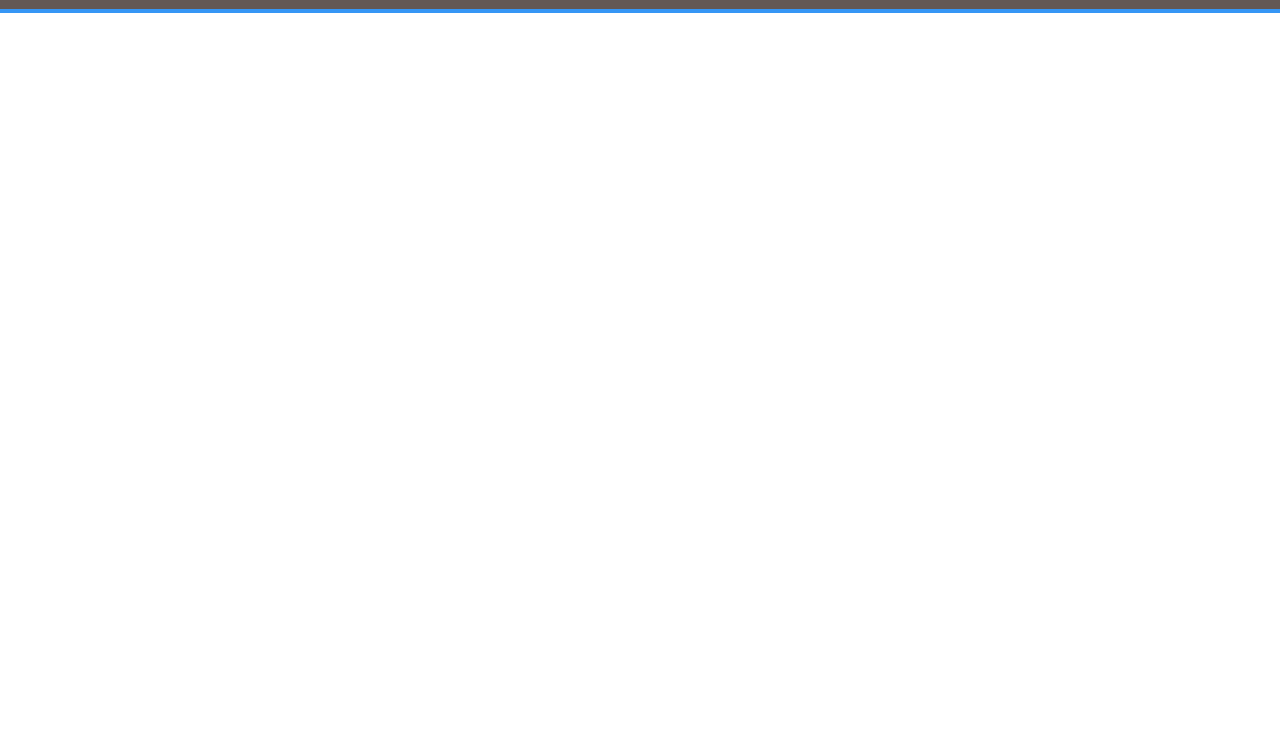
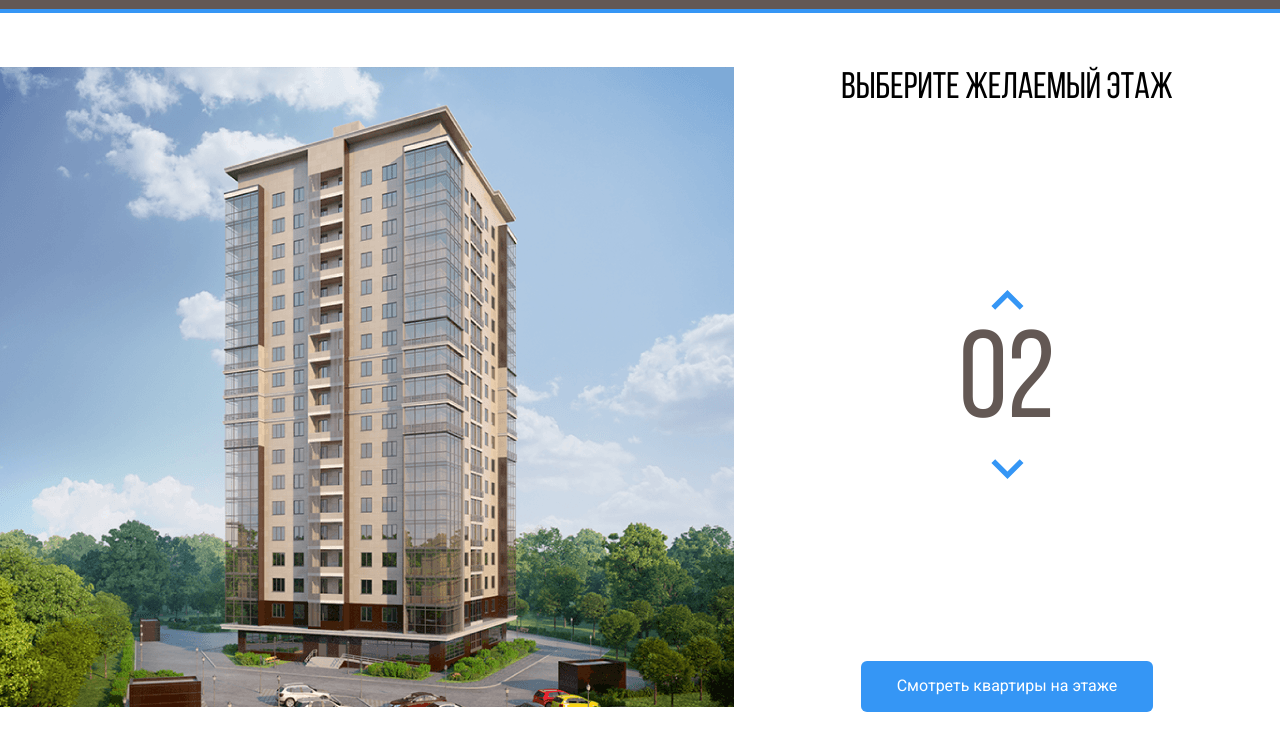
Before and after one commit to HenkSeed/melody, a plain HTML site: page index.html in a window 1280 px wide. Shown: the part 55-800 px from the top of the page. Drawn offline with Linux system fonts and the light colour scheme.

Commit message:
Day 02. Сверстали основную страницу.

```diff
--- a/css/style.css
+++ b/css/style.css
@@ -1,3 +1,13 @@
+@font-face {
+	font-family: 'Bebas Neue';
+	src: local('Bebas Neue Regular Regular'), local('BebasNeueRegular'),
+		url('../fonts/BebasNeueRegular.woff2') format('woff2'),
+		url('../fonts/BebasNeueRegular.woff') format('woff');
+	font-weight: normal;
+	font-style: normal;
+	font-display: swap;
+}
+
 * {
 	box-sizing: border-box;
 }
@@ -52,3 +62,60 @@ body {
 	line-height: 20px;
 	text-decoration: none;
 }
+.main {
+	display: flex;
+	max-width: 1280px;
+	margin: auto;
+	padding-top: 54px;
+}
+.main-title {
+	font-family: 'Bebas Neue', sans-serif;
+	font-weight: normal;
+	font-size: 37px;
+	line-height: 44px;
+	margin: 0;
+}
+.main-info {
+	flex-grow: 1;
+	text-align: center;
+	display: flex;
+	flex-direction: column;
+	align-items: center;
+	justify-content: space-between;
+}
+.home-image path {
+	opacity: 0;
+	cursor: pointer;
+}
+.home-image path:hover {
+	opacity: 1;
+}
+.counter-group {
+	display: flex;
+	flex-direction: column;
+	align-items: center;
+}
+.counter-button {
+	background-color: #fff;
+	border: none;
+}
+.counter-arrow {
+	cursor: pointer;
+}
+.counter-arrow-down {
+	transform: rotateX(180deg);
+}
+.counter {
+	color: #635854;
+	font-family: 'Bebas Neue', sans-serif;
+	font-weight: normal;
+	font-size: 124px;
+}
+.button-primary {
+	background-color: #3596f5;
+	border-radius: 6px;
+	color: #fff;
+	border: none;
+	padding: 16px 36px;
+	cursor: pointer;
+}
--- a/index.html
+++ b/index.html
@@ -44,5 +44,149 @@
 			</div>
 			<!-- /.navbar -->
 		</header>
+		<main class="main">
+			<div class="main-image">
+				<svg
+					class="home-image"
+					width="734"
+					height="640"
+					viewBox="0 0 734 640"
+					fill="none"
+					xmlns="http://www.w3.org/2000/svg"
+					xmlns:xlink="http://www.w3.org/1999/xlink"
+				>
+					<rect width="734" height="640" fill="url(#pattern0)" />
+					<defs>
+						<pattern
+							id="pattern0"
+							patternContentUnits="objectBoundingBox"
+							width="1"
+							height="1"
+						>
+							<use
+								xlink:href="#image0"
+								transform="translate(-0.00408719) scale(0.0013624 0.0015625)"
+							/>
+						</pattern>
+						<image
+							id="image0"
+							width="740"
+							height="640"
+							xlink:href="img/home.png"
+						/>
+					</defs>
+					<path
+						d="M222 533L442.8 541L512 527.3V549L443.5 568.7L222 557.7V533Z"
+						fill="#3595F6"
+						fill-opacity="0.75"
+					/>
+					<path
+						d="M223 532V507L443.3 510.3L513 507V527L443.7 540L223 532Z"
+						fill="#3595F6"
+						fill-opacity="0.75"
+					/>
+					<path
+						d="M223 506V481H444H513V504L445 511L223 506Z"
+						fill="#3595F6"
+						fill-opacity="0.75"
+					/>
+					<path
+						d="M223 482V457L444.3 453.3L512 460V482H444"
+						fill="#3595F6"
+						fill-opacity="0.75"
+					/>
+					<path
+						d="M223 456V430L444.5 426.7L513 437.7V459L444 452.3L223 456Z"
+						fill="#3595F6"
+						fill-opacity="0.75"
+					/>
+					<path
+						d="M222 429V405.3L443 393L514 416V437.3L443 425L222 429Z"
+						fill="#3595F6"
+						fill-opacity="0.75"
+					/>
+					<path
+						d="M222 407V382L444.2 365.7L514 394.3V415L443.7 393.3L222 407Z"
+						fill="#3595F6"
+						fill-opacity="0.75"
+					/>
+					<path
+						d="M222 382V357L444.5 336.7L514 373.3V394L442 365.3L222 382Z"
+						fill="#3595F6"
+						fill-opacity="0.75"
+					/>
+					<path
+						d="M222 356V332L445 307.3L514 351.3V373L444.7 335L222 356Z"
+						fill="#3595F6"
+						fill-opacity="0.75"
+					/>
+					<path
+						d="M222 331V307L444.5 278.3L514 329.3V350L443.7 307.7L222 331Z"
+						fill="#3595F6"
+						fill-opacity="0.75"
+					/>
+					<path
+						d="M221 307V283L443.3 250L514 309.3V329L444 278.3L221 307Z"
+						fill="#3595F6"
+						fill-opacity="0.75"
+					/>
+					<path
+						d="M222 282V258L443.2 223L513 287V308L444.3 249.7L222 282Z"
+						fill="#3595F6"
+						fill-opacity="0.75"
+					/>
+					<path
+						d="M222 258V233L444.3 195L513 265.3V286L444 222L222 258Z"
+						fill="#3595F6"
+						fill-opacity="0.75"
+					/>
+					<path
+						d="M222 232V207L442.8 163.3L513 242.3V265L444 191.7L222 232Z"
+						fill="#3595F6"
+						fill-opacity="0.75"
+					/>
+					<path
+						d="M223 208V183L443 135L513 220V243L442.3 163.7L223 208Z"
+						fill="#3595F6"
+						fill-opacity="0.75"
+					/>
+					<path
+						d="M222 183V158L441.8 106L513 198.3V221L443.3 134.7L222 183Z"
+						fill="#3595F6"
+						fill-opacity="0.75"
+					/>
+					<path
+						d="M222 158V132L444 75.3L513 177V198L443.7 106.3L222 158Z"
+						fill="#3595F6"
+						fill-opacity="0.75"
+					/>
+				</svg>
+			</div>
+			<!-- /.main-image -->
+			<div class="main-info">
+				<h2 class="main-title">Выберите желаемый этаж</h2>
+				<div class="counter-group">
+					<button class="counter-button counter-up">
+						<img
+							class="counter-arrow counter-arrow-up"
+							src="img/arrow.svg"
+							alt="arrow-up"
+						/>
+					</button>
+					<span class="counter">02</span>
+					<button class="counter-button counter-down">
+						<img
+							class="counter-arrow counter-arrow-down"
+							src="img/arrow.svg"
+							alt="arrow-up"
+						/>
+					</button>
+				</div>
+				<button class="button button-primary">
+					Смотреть квартиры на этаже
+				</button>
+			</div>
+			<!-- /.main-info -->
+		</main>
 	</body>
 </html>
```
Also changed, not shown: css/stylesheet.css (added, +9 -0 lines), fonts/BebasNeueCyrillic.woff (added), fonts/BebasNeueCyrillic.woff2 (added), fonts/BebasNeueRegular.woff (added), fonts/BebasNeueRegular.woff2 (added), img/Group 3.svg (added), img/arrow.svg (added), img/home.png (added), 1 other file.
